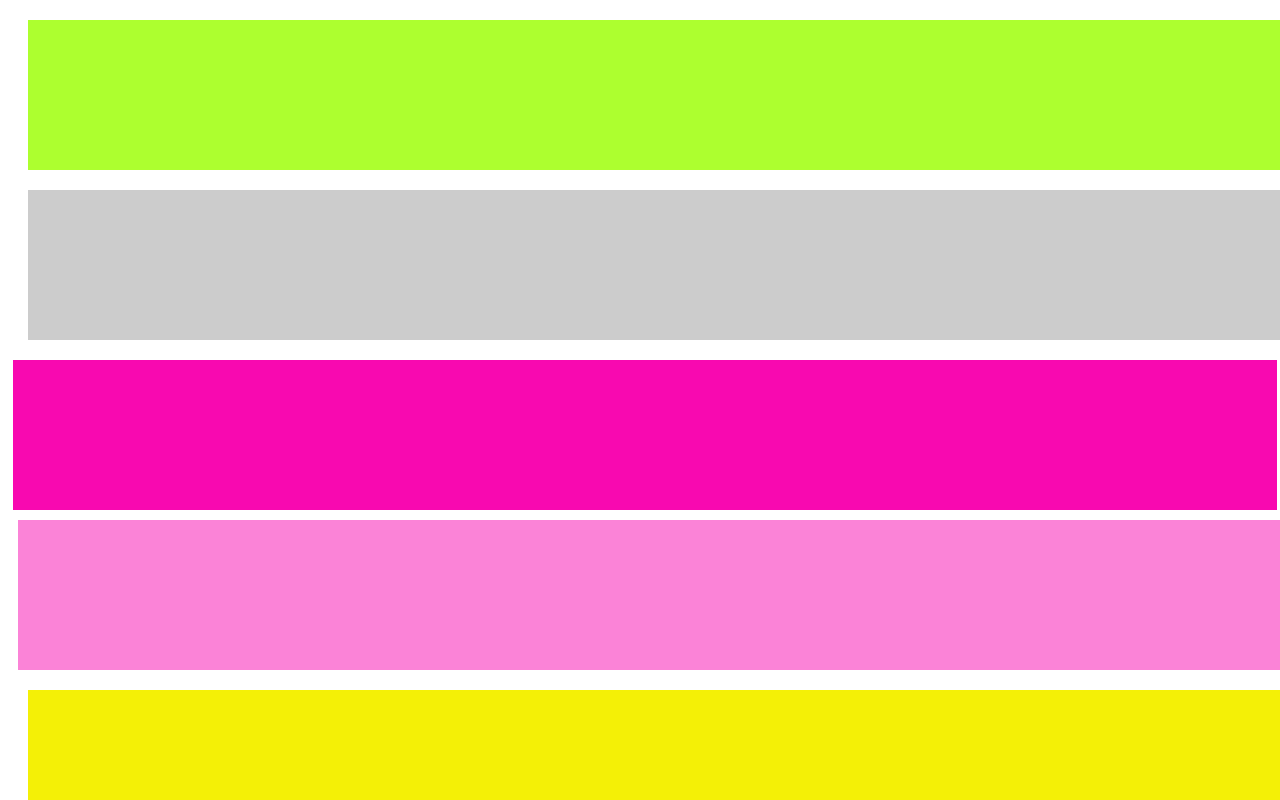
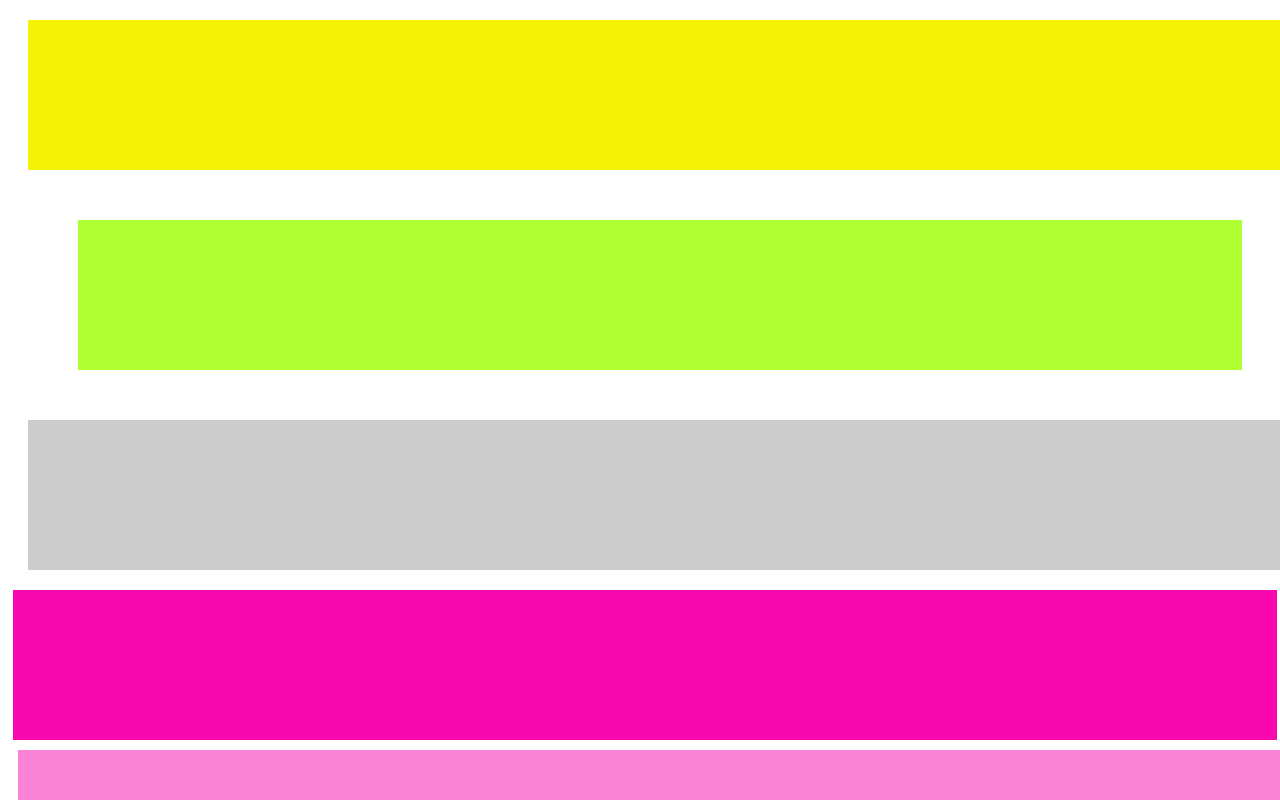
Before and after one commit to brn-rezai/margincollapse, a plain HTML site: page index.html in a window 1280 px wide. Shown: the top 800 px of the page. Drawn offline with Linux system fonts and the light colour scheme.

Commit message:
add parent2

```diff
--- a/index.html
+++ b/index.html
@@ -6,9 +6,13 @@
     <meta name="viewport" content="width=device-width, initial-scale=1.0">
     <title>css6</title>
     <link rel="stylesheet" href="./style.css">
+
 <body>
+    <div class="box color5"></div>
+    <div class="parent">
+        <div class="box color1"></div>
+    </div>
 
-    <div class="box color1"></div>
     <div class="box color2"></div>
     <div class="box color3"></div>
     <div class="box color4"></div>
```
